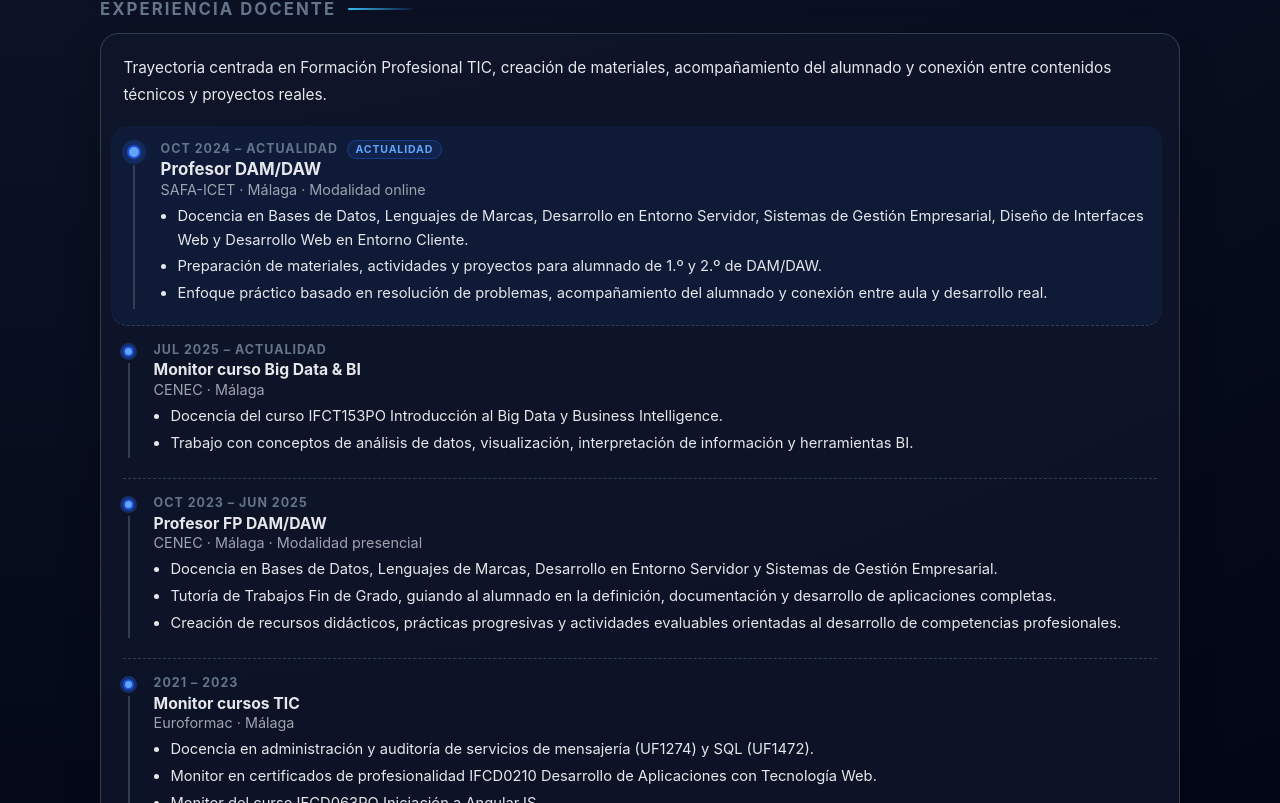
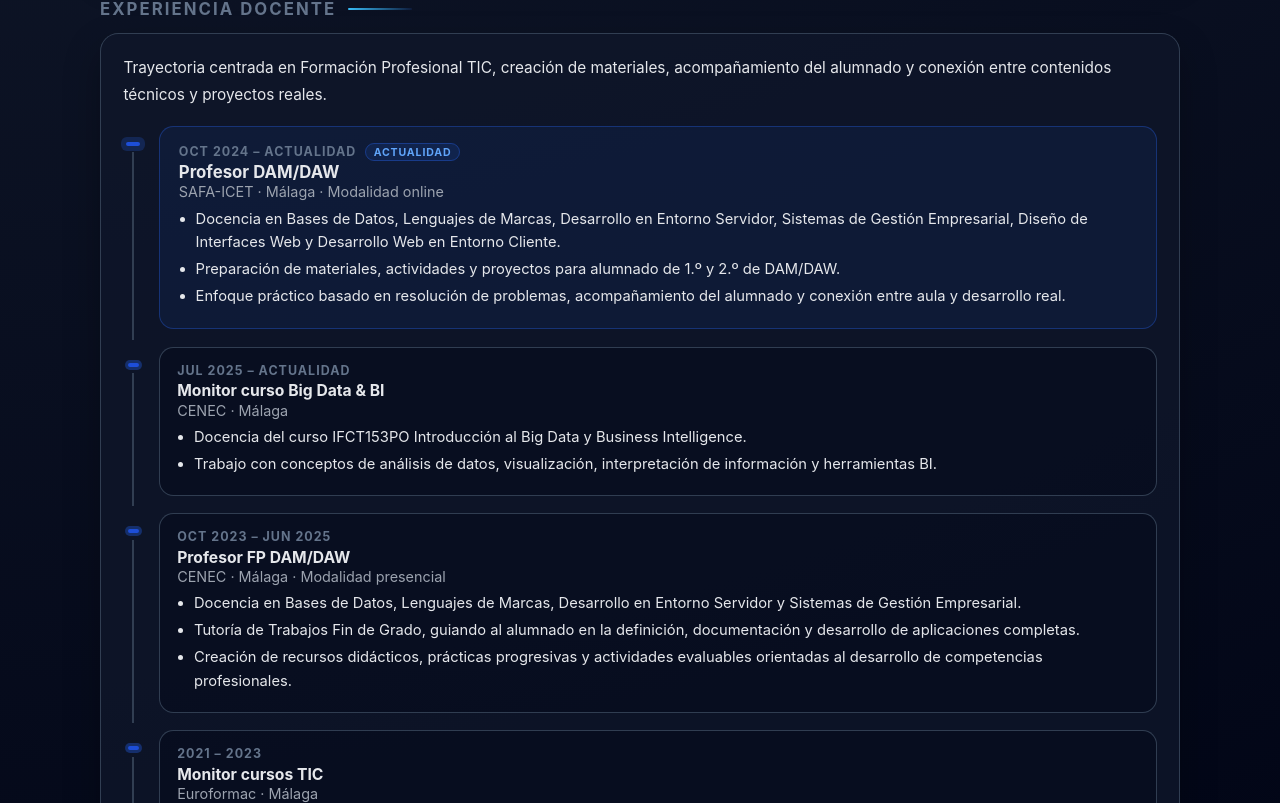
Before and after one commit to fpalacioschaves/cv-react, a React (Vite) app: page / in a window 1280 px wide. Shown: the part 1917-2720 px from the top of the page. Built offline with nearby package versions, Linux system fonts and the light colour scheme; no server answers.

Commit message:
Display experience as connected timeline cards

```diff
--- a/src/components/Timeline.jsx
+++ b/src/components/Timeline.jsx
@@ -1,6 +1,6 @@
 export function Timeline({ items, styles, lang }) {
   return (
-    <div style={styles.timeline} className="cv-timeline">
+    <div style={{ ...styles.timeline, gap: '0.95rem' }} className="cv-timeline">
       {items.map((item, index) => {
         const period = typeof item.period === 'string' ? item.period : item.period[lang]
         const isCurrent = index === 0 && /Actualidad|Present/.test(period)
@@ -11,21 +11,21 @@ export function Timeline({ items, styles, lang }) {
             key={`${item.org}-${period}`}
             style={{
               ...styles.timelineItem,
-              ...(index === items.length - 1 ? styles.timelineLast : null),
-              ...(isCurrent
-                ? {
-                    borderRadius: '1rem',
-                    padding: '0.95rem 1rem 1rem',
-                    marginLeft: '-0.75rem',
-                    marginRight: '-0.35rem',
-                    background: 'rgba(37, 99, 235, 0.08)',
-                    borderBottom: index === items.length - 1 ? 'none' : styles.timelineItem.borderBottom,
-                  }
-                : null),
+              alignItems: 'stretch',
+              gap: '0.85rem 1rem',
+              paddingBottom: index === items.length - 1 ? 0 : '0.15rem',
+              borderBottom: 'none',
             }}
             className={isCurrent ? 'cv-timeline-item cv-timeline-item-current' : 'cv-timeline-item'}
           >
-            <div style={styles.timelineMarkerCol} className="cv-timeline-marker-col">
+            <div
+              style={{
+                ...styles.timelineMarkerCol,
+                paddingTop: '1rem',
+                minWidth: '20px',
+              }}
+              className="cv-timeline-marker-col"
+            >
               <div
                 style={{
                   ...styles.timelineDot,
@@ -40,10 +40,27 @@ export function Timeline({ items, styles, lang }) {
                 className="cv-timeline-dot"
               />
               {index !== items.length - 1 && (
-                <div style={styles.timelineLine} className="cv-timeline-line" />
+                <div
+                  style={{
+                    ...styles.timelineLine,
+                    minHeight: '100%',
+                    marginTop: '0.4rem',
+                  }}
+                  className="cv-timeline-line"
+                />
               )}
             </div>
-            <div className="cv-timeline-content">
+
+            <div
+              style={{
+                ...styles.quickFact,
+                width: '100%',
+                padding: isCurrent ? '1.05rem 1.15rem' : '0.95rem 1.05rem',
+                borderColor: isCurrent ? 'rgba(37, 99, 235, 0.35)' : styles.quickFact.border,
+                background: isCurrent ? 'rgba(37, 99, 235, 0.08)' : styles.quickFact.background,
+              }}
+              className="cv-timeline-content"
+            >
               <div style={styles.period} className="cv-timeline-period">
                 {period}
                 {isCurrent && (
```
